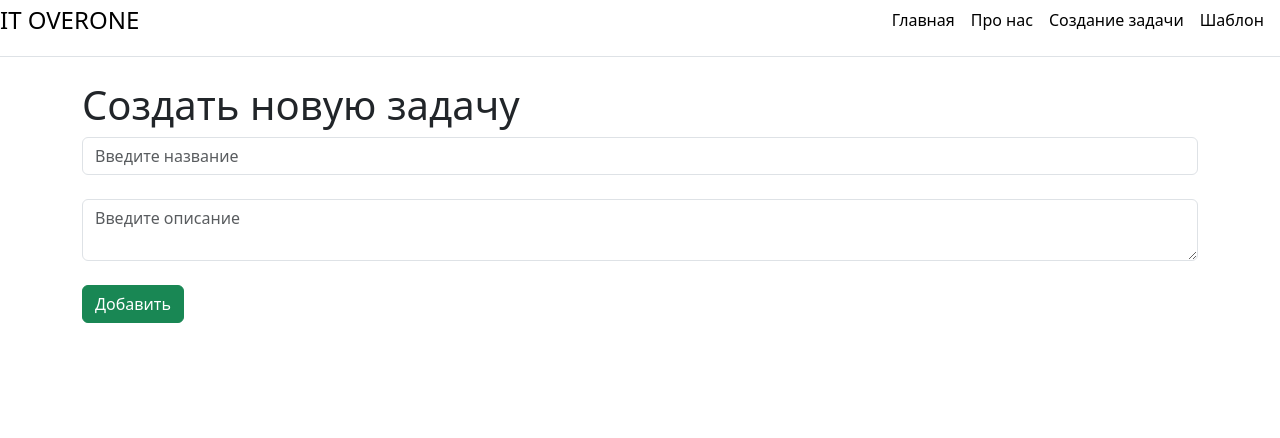
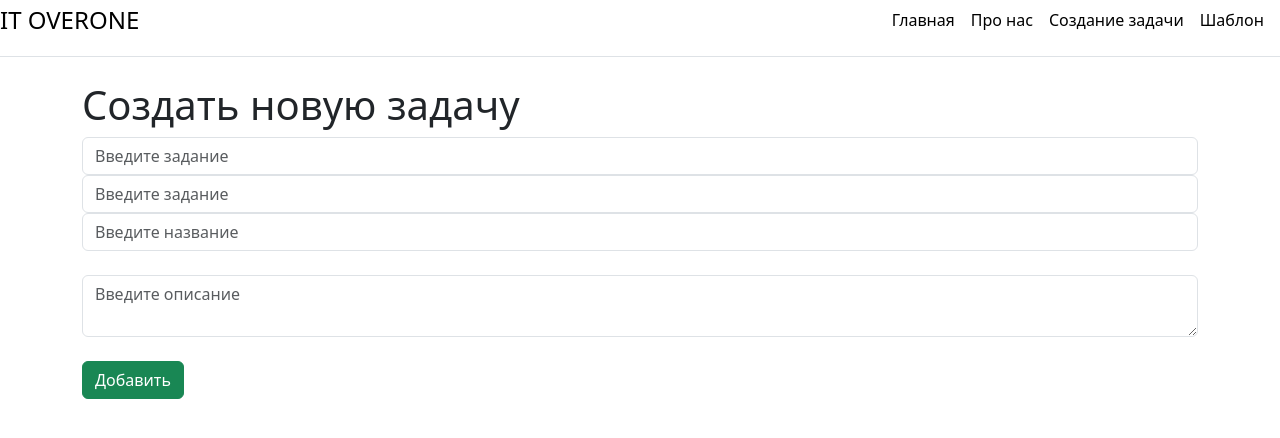
Before and after one commit to Killore/Calc, a Django app: template NEWProject/main/templates/main/create.html in a window 1280 px wide. Shown: the top 438 px of the page. Run offline with Django 5.2, Linux system fonts and the light colour scheme; the template is opened without the code that fills it: values that come from a table or form of the project are taken from there, others are empty.

Commit message:
DZ Eight

```diff
--- a/NEWProject/main/forms.py
+++ b/NEWProject/main/forms.py
@@ -1,10 +1,12 @@
 from .models import Task, Shablon
-from django.forms import ModelForm
+from django.forms import ModelForm, widgets, TextInput
 
 class TaskForm(ModelForm):
     class Meta:
         model = Task
         fields = ['title', 'task']
+        widgets = {"title": TextInput(attrs={'class': 'form-control', 'placeholder': 'Введите задание'}),
+                   "task": TextInput(attrs={'class': 'form-control', 'placeholder': 'Введите задание'})}
 
 class ShablonForm(ModelForm):
     class Meta:
--- a/NEWProject/main/templates/main/create.html
+++ b/NEWProject/main/templates/main/create.html
@@ -8,6 +8,8 @@
 <h1>Создать новую задачу</h1>
 <form method="post">
         {% csrf_token %}
+        {{ form.title }}
+        {{ form.task }}
         <input type="text" placeholder="Введите название" class="form-control"><br>
         <textarea type="text" placeholder="Введите описание" class="form-control"></textarea><br>
         <button type="submit" class="btn btn-success">Добавить</button>
```
